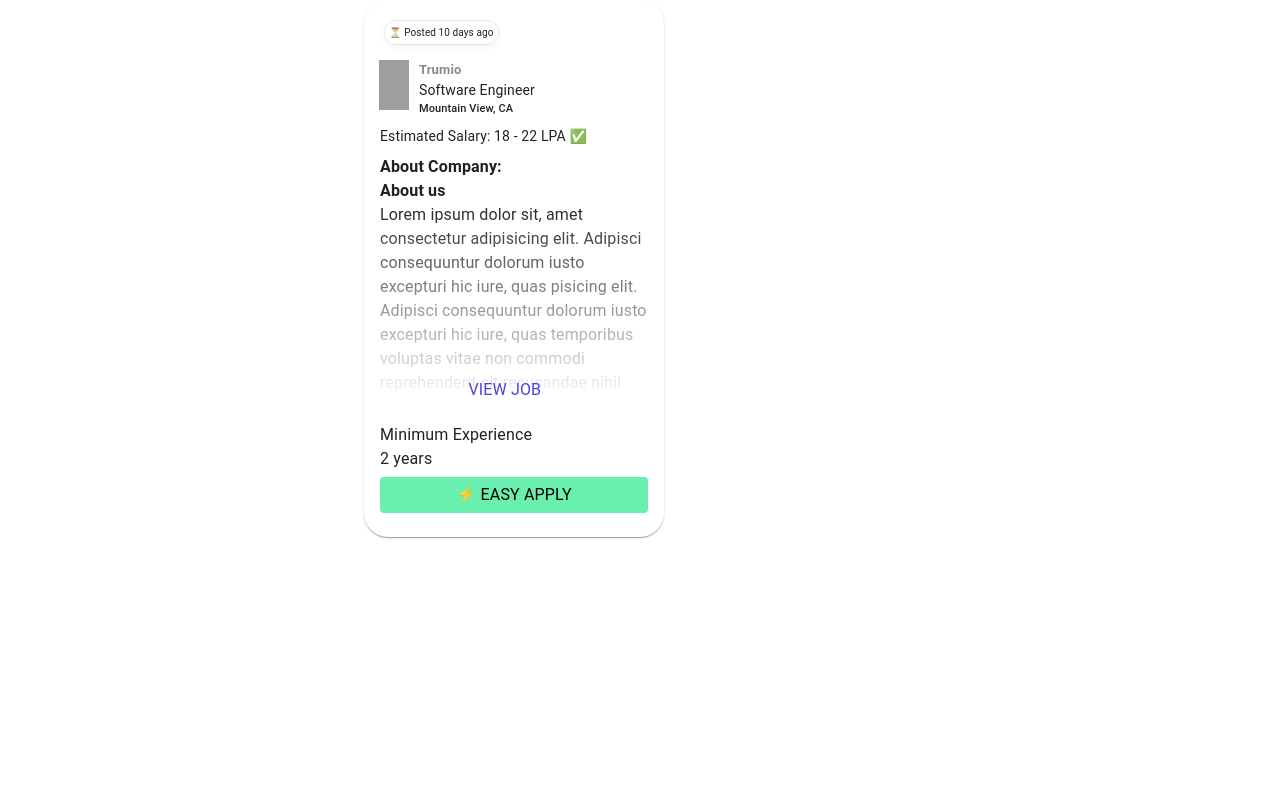
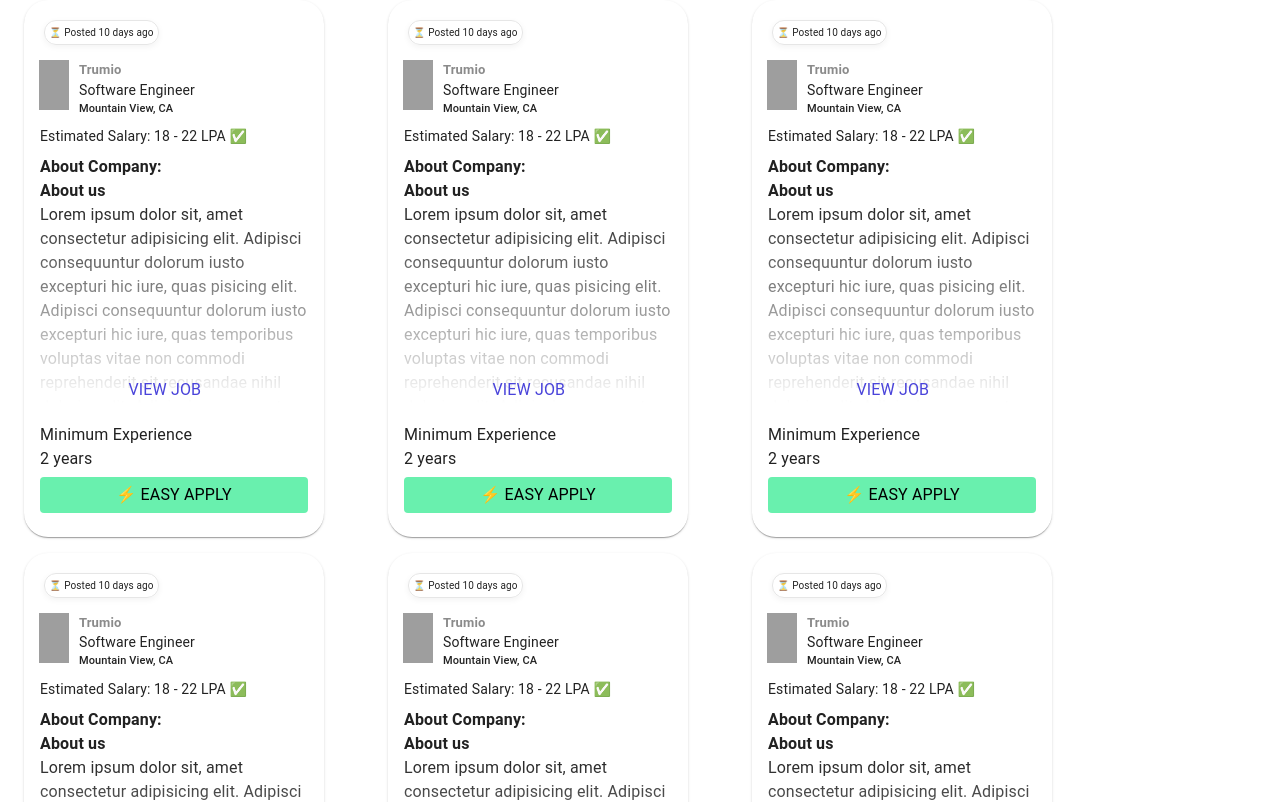
Before and after one commit to Pinder27/weekday-assignment, a React (Create React App) app: page / in a window 1280 px wide. Shown: the top 802 px of the page. Built offline with nearby package versions, Linux system fonts and the light colour scheme; grey boxes are pictures that could not be loaded.

Commit message:
JobsList component added

```diff
--- a/src/App.js
+++ b/src/App.js
@@ -1,10 +1,11 @@
 import logo from './logo.svg';
 import './App.css';
 import JobCard from './components/jobCard';
+import JobList from './components/JobsList';
 
 function App() {
   return (
-    <JobCard/>
+    <JobList/>
   );
 }
 
--- /dev/null
+++ b/src/components/JobsList.jsx
@@ -0,0 +1,32 @@
+
+import { Grid } from '@mui/material';
+import React from 'react';
+import JobCard from './jobCard';
+
+const JobList = () => {
+    const jobs = [
+        { id: 1, title: 'Job 1', description: 'This is job 1' },
+        { id: 2, title: 'Job 2', description: 'This is job 2' },
+        { id: 3, title: 'Job 3', description: 'This is job 3' },
+        { id: 1, title: 'Job 1', description: 'This is job 1' },
+        { id: 2, title: 'Job 2', description: 'This is job 2' },
+        { id: 3, title: 'Job 3', description: 'This is job 3' },
+        { id: 1, title: 'Job 1', description: 'This is job 1' },
+        { id: 2, title: 'Job 2', description: 'This is job 2' },
+        { id: 3, title: 'Job 3', description: 'This is job 3' },
+    ];
+
+    return (
+        <div>
+            <Grid container spacing={2}>
+                {jobs.map((job,index) => (
+                    <Grid item>
+                   <JobCard key={index}/>
+                   </Grid>
+                ))}
+            </Grid>
+        </div>
+    );
+};
+
+export default JobList;
```
